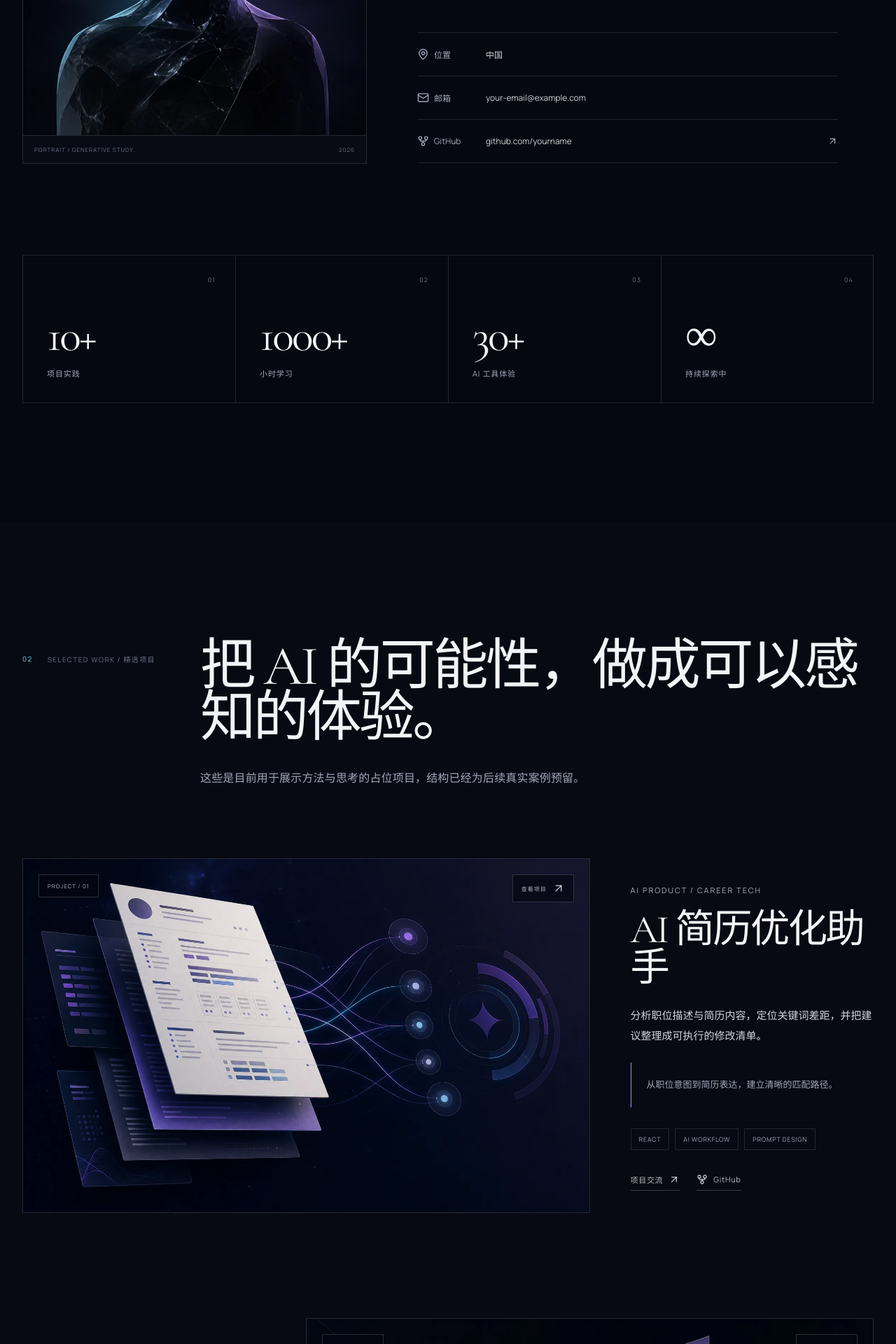
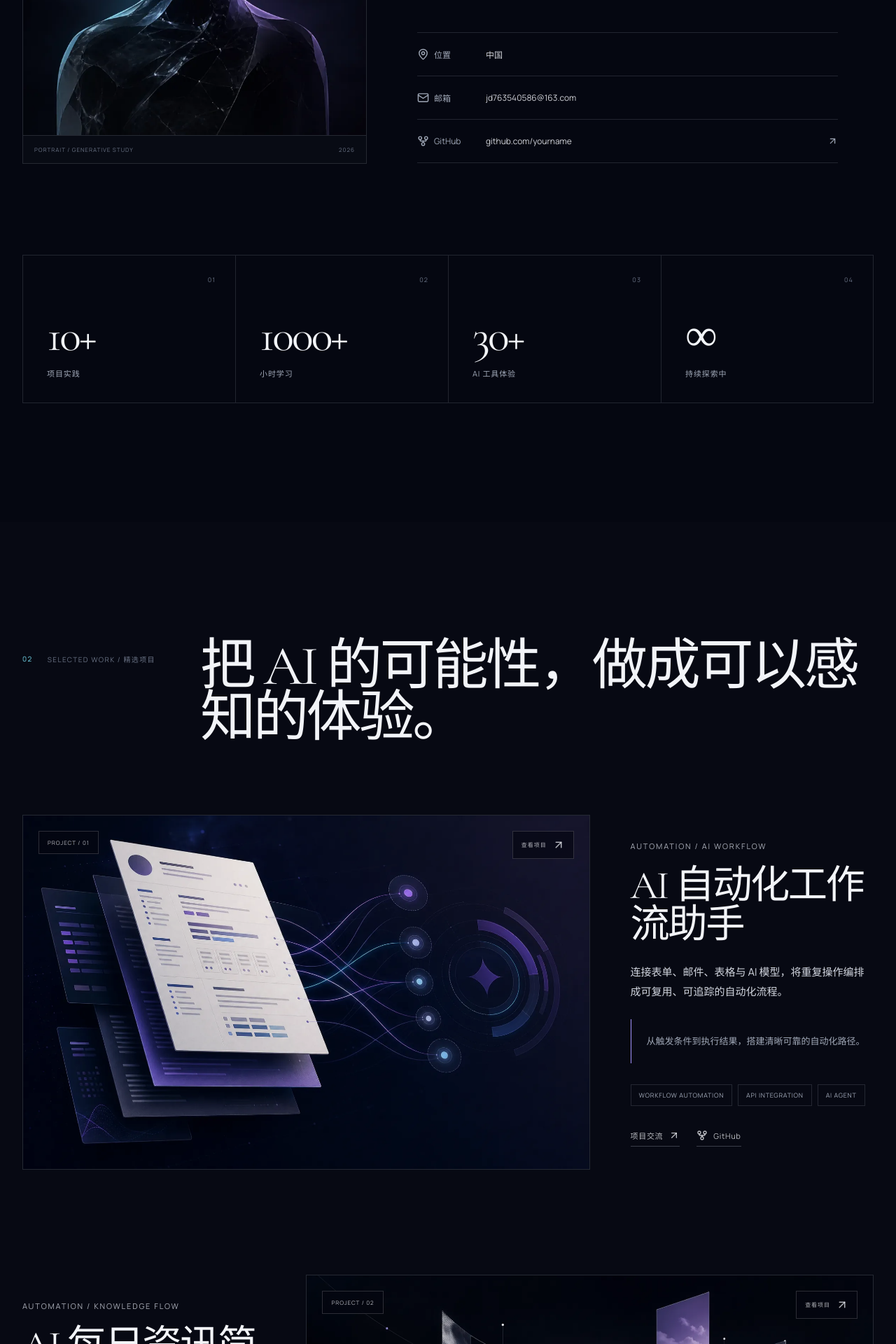
Before and after one commit to newbie-di/gerenzhan, a React (Vite) app: page / in a window 1280 px wide. Shown: the part 1700-3620 px from the top of the page at 70% size. Built offline with nearby package versions, Linux system fonts and the light colour scheme.

Commit message:
Update portfolio project and contact copy

```diff
--- a/src/components/Contact.jsx
+++ b/src/components/Contact.jsx
@@ -24,7 +24,7 @@ export function Contact() {
             LET&apos;S BUILD
             <em>SOMETHING WITH AI.</em>
           </h2>
-          <p>我正在寻找 AI 相关的工作机会，也欢迎有趣的项目合作与交流。</p>
+          <p>我正在探索 AI 领域，也欢迎有趣的项目合作与交流。</p>
 
           <a
             className="contact__mail"
--- a/src/components/Projects.jsx
+++ b/src/components/Projects.jsx
@@ -11,7 +11,6 @@ export function Projects() {
           index="02"
           eyebrow="SELECTED WORK / 精选项目"
           title="把 AI 的可能性，做成可以感知的体验。"
-          description="这些是目前用于展示方法与思考的占位项目，结构已经为后续真实案例预留。"
         />
 
         <div className="projects__list">
--- a/src/data/portfolioData.js
+++ b/src/data/portfolioData.js
@@ -1,4 +1,4 @@
-import resumeCover from "../assets/images/projects/project-resume-ai.webp";
+import automationCover from "../assets/images/projects/project-resume-ai.webp";
 import dailyBriefCover from "../assets/images/projects/project-daily-brief.webp";
 import learningCover from "../assets/images/projects/project-learning-generator.webp";
 
@@ -10,9 +10,9 @@ export const profile = {
   about:
     "我喜欢把新的 AI 能力拆解成可以理解、可以体验、也真正有用的产品。通过持续学习与项目实践，我正在建立从需求理解、内容表达，到原型落地与迭代的完整能力。",
   quote: "不追逐每一个热点，更在意技术最终能为人创造什么。",
-  email: "your-email@example.com",
+  email: "jd763540586@163.com",
   location: "中国",
-  status: "正在寻找 AI 相关工作机会",
+  status: "正在探索 AI 领域",
   github: "https://github.com/yourname",
   githubLabel: "github.com/yourname",
   availability: "OPEN TO OPPORTUNITIES",
@@ -27,16 +27,16 @@ export const stats = [
 
 export const projects = [
   {
-    id: "resume-ai",
+    id: "automation-workflow",
     index: "01",
-    title: "AI 简历优化助手",
-    type: "AI PRODUCT / CAREER TECH",
+    title: "AI 自动化工作流助手",
+    type: "AUTOMATION / AI WORKFLOW",
     summary:
-      "分析职位描述与简历内容，定位关键词差距，并把建议整理成可执行的修改清单。",
-    technologies: ["React", "AI Workflow", "Prompt Design"],
-    highlight: "从职位意图到简历表达，建立清晰的匹配路径。",
-    image: resumeCover,
-    imageAlt: "AI 简历优化助手的抽象项目视觉",
+      "连接表单、邮件、表格与 AI 模型，将重复操作编排成可复用、可追踪的自动化流程。",
+    technologies: ["Workflow Automation", "API Integration", "AI Agent"],
+    highlight: "从触发条件到执行结果，搭建清晰可靠的自动化路径。",
+    image: automationCover,
+    imageAlt: "AI 自动化工作流助手的抽象项目视觉",
     demoUrl: "#contact",
     repoUrl: "https://github.com/yourname",
   },
```
Also changed, not shown: 1 other file (tests, documents, lock files or other folders).
